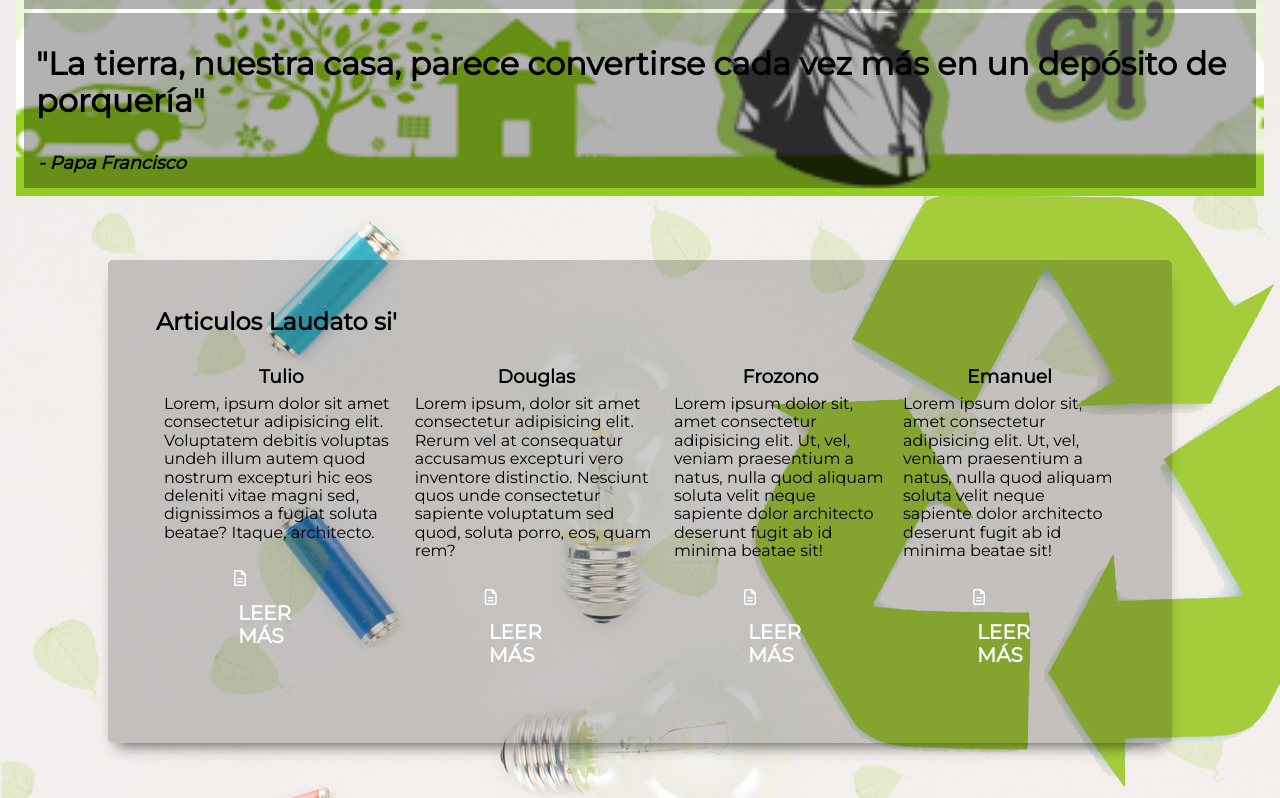
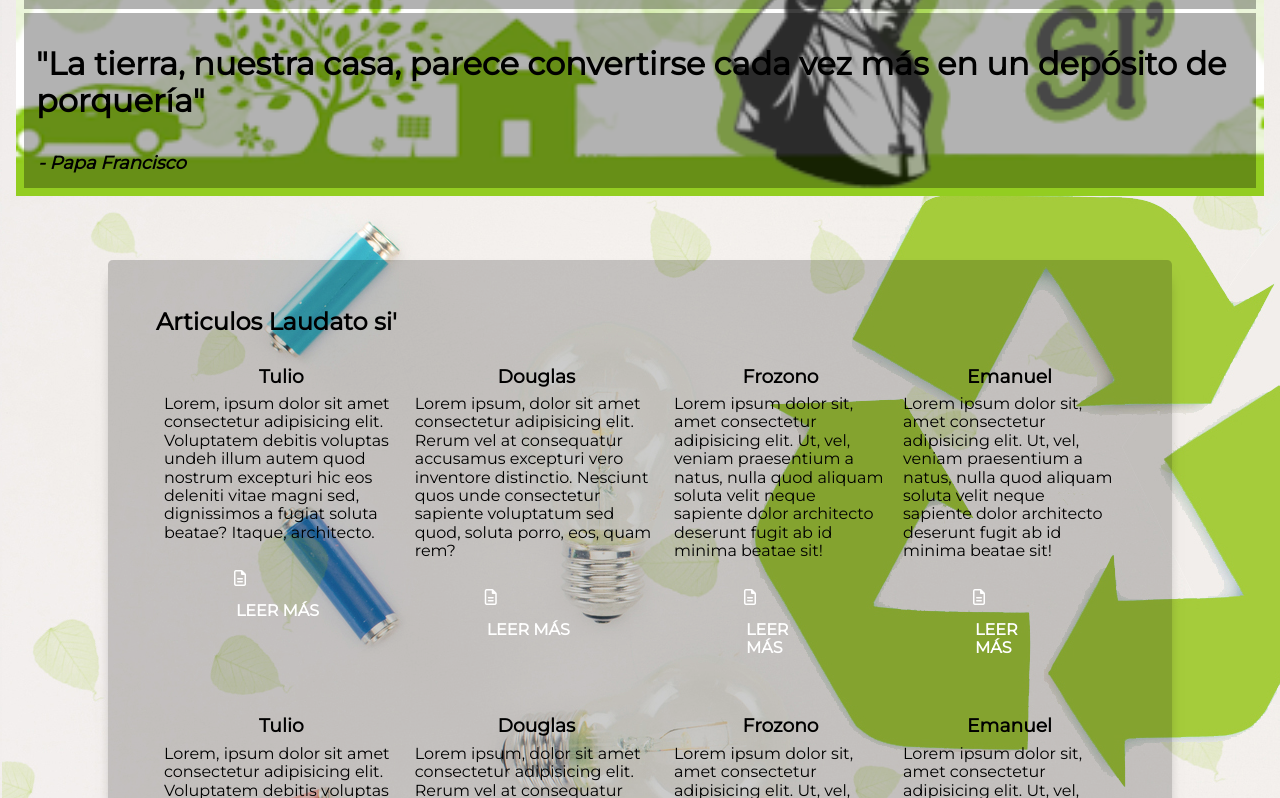
Before and after one commit to oscartulio/Proyecto-SitioWeb, a plain HTML site: page index.html in a window 1280 px wide. Shown: the part 137-935 px from the top of the page. Drawn offline with Linux system fonts and the light colour scheme.

Commit message:
union de principal con articulos

```diff
--- a/Team/Douglas/css/style.css
+++ b/Team/Douglas/css/style.css
@@ -2,12 +2,12 @@
 :root {
     --white: #ffffff;
     --primary: #414042;
-    --secondary: #e8a778;
+    --secondary: #3ce936;
   }
 
 /*Color de fondo*/
 body{
-    background-image: linear-gradient(to bottom, #e8a778, #414042); /*Con degradado*/
+    background-image: linear-gradient(to bottom, var(--secondary) , #414042); /*Con degradado*/
 }
 
 /*Imagen Logo Principal*/
@@ -24,11 +24,11 @@ body{
 @media (min-width: 768px) {
 
     .img_principal{
-        height: 15em;
+        height: 20em;
         width: 100%;
     }
     .img_principal img{
-        height: 15em;
+        height: 320px;
         width: 100%;
     }
 
@@ -38,7 +38,7 @@ body{
 
 .header{
 
-    background-color: var(--primary);
+    background-color: rgba(0, 0, 0, .3);
     width: 100%;
 }
 .header nav {
--- a/css/style.css
+++ b/css/style.css
@@ -127,6 +127,7 @@ body{
   /*Leer mas*/
 
   .buttom {
+    border: inherit;
     background-color: var(--primary);
     color: #ffffff;
     padding: 0.625em 3.75em;
@@ -139,16 +140,18 @@ body{
     text-decoration: none;
     text-transform: uppercase;
     color: #ffffff;
-    font-size: 1.25em;
+    font-size: 1em;
     font-weight: bold;
     display: inline-block;
     padding-left: 0.5em;
   }
   .buttom:hover {
-    background-color: var(--secondary);
     color: var(--primary);
   }
 
+  .services a:hover{
+    color: var(--primary);
+  }
   /*Contenedor final de pagina*/
 
   .final_pag{
--- a/index.html
+++ b/index.html
@@ -35,6 +35,58 @@
       <div class="container">
         <main class="services">
           <h2>Articulos Laudato si'</h2>
+          <div class="services-container">
+            <div class="service">
+              <h3>Tulio</h3>
+
+              Lorem, ipsum dolor sit amet consectetur adipisicing elit. Voluptatem
+              debitis voluptas undeh illum autem quod nostrum excepturi hic eos
+              deleniti vitae magni sed, dignissimos a fugiat soluta beatae?
+              Itaque, architecto.
+
+              <div class="buttom">
+                <i class="far fa-file-alt"></i>
+                <a href="/Team/Douglas/index.html" target="_blank" >Leer más</a>
+              </div>
+
+            </div>
+            <div class="service">
+              <h3>Douglas</h3>
+
+              Lorem ipsum, dolor sit amet consectetur adipisicing elit. Rerum vel
+              at consequatur accusamus excepturi vero inventore distinctio.
+              Nesciunt quos unde consectetur sapiente voluptatum sed quod, soluta
+              porro, eos, quam rem?
+              <div class="buttom">
+                <i class="far fa-file-alt"></i>
+                <a href="#" >Leer más</a>
+              </div>
+            </div>
+            <div class="service">
+              <h3>Frozono</h3>
+
+              Lorem ipsum dolor sit, amet consectetur adipisicing elit. Ut, vel,
+              veniam praesentium a natus, nulla quod aliquam soluta velit neque
+              sapiente dolor architecto deserunt fugit ab id minima beatae sit!
+              <div class="buttom">
+                <i class="far fa-file-alt"></i>
+                <a href="#" >Leer más</a>
+              </div>
+            </div>
+            <div class="service">
+                <h3>Emanuel</h3>
+
+                Lorem ipsum dolor sit, amet consectetur adipisicing elit. Ut, vel,
+                veniam praesentium a natus, nulla quod aliquam soluta velit neque
+                sapiente dolor architecto deserunt fugit ab id minima beatae sit!
+                <div class="buttom">
+                  <i class="far fa-file-alt"></i>
+                  <a href="#" >Leer más</a>
+                </div>
+              </div>
+
+          </div>
+
           <div class="services-container">
             <div class="service">
               <h3>Tulio</h3>
@@ -87,7 +139,7 @@
 
           </div>
         </main>
-      </div>
+      </divxº>
 
       <div class="final_pag">
           <h2>© 2020 - 2022 | Laudato si´ - Todos los derechos reservados</h2>
```
Also changed, not shown: Team/Douglas/index.html (+1 -1 lines), 2 other files.
